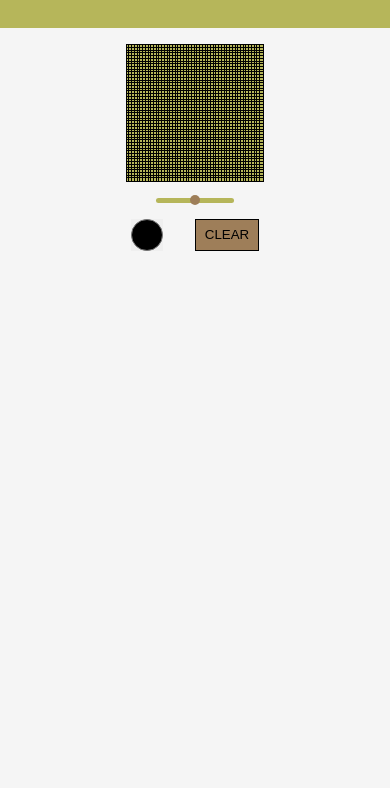
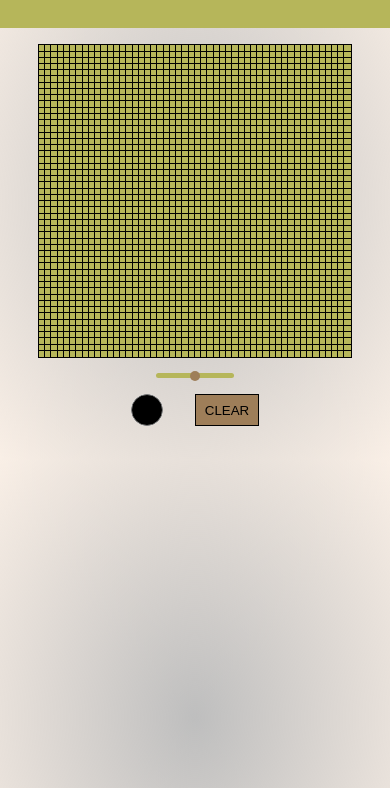
Before and after one commit to Emman-pip/etch-a-sketch-redo, a website built with webpack: page dist/index.html in a window 390 px wide. Shown: the part 56-844 px from the top of the page. Built offline with Linux system fonts and the light colour scheme.

Commit message:
Add little responsiveness

```diff
--- a/src/style.css
+++ b/src/style.css
@@ -89,6 +89,7 @@ body {
   width: 2rem;
   height: 2rem;
   cursor: pointer;
+  border-radius: 100px;
 }
 .color.color::-webkit-color-swatch-wrapper {
   -webkit-appearance: none;
@@ -122,3 +123,28 @@ button:active {
   width: 4rem;
   background-color: var(--main-color);
 }
+
+body {
+  background: radial-gradient(rgba(0, 0, 0, 0.253), var(--secondary-color));
+}
+
+@media (max-width: 1350px) {
+  .gridContainer {
+    min-height: 473.75px;
+    min-width: 473.75px;
+  }
+}
+
+@media (max-width: 470px) {
+  .gridContainer {
+    min-height: 80vw;
+    min-width: 80vw;
+  }
+}
+
+@media (max-width: 340px) {
+  .title {
+    font-size: 20%;
+    min-width: 20rem;
+  }
+}
```
Also changed, not shown: dist/index.js.
